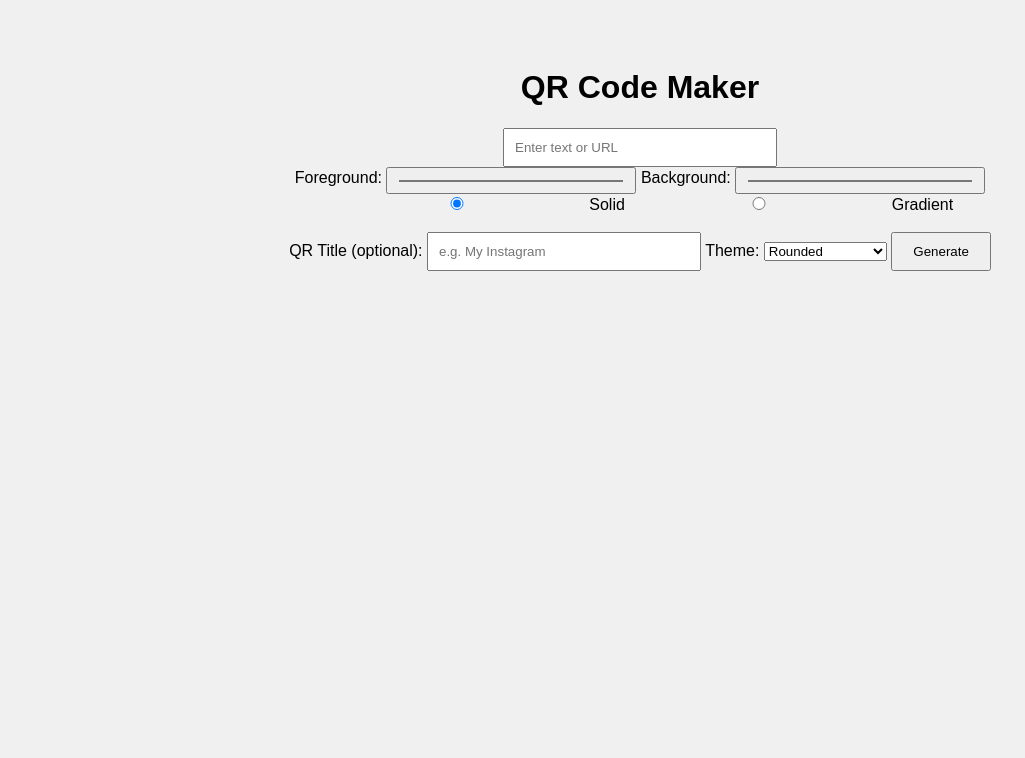
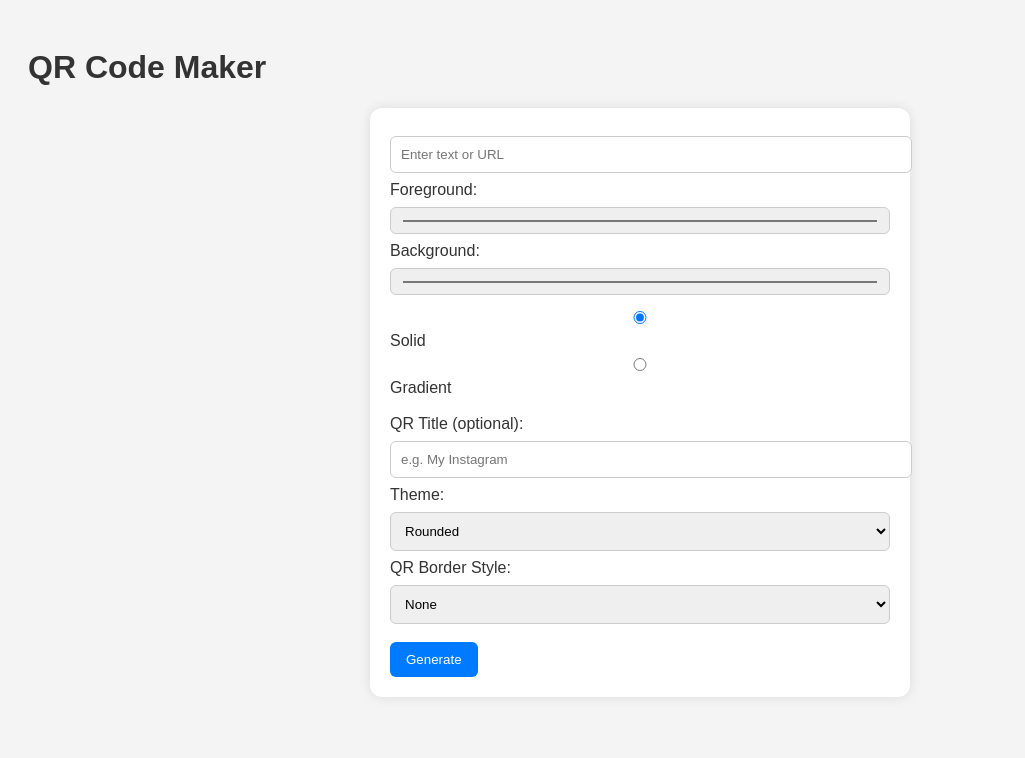
Before and after one commit to yamen1995/qr_code_maker, a Flask app: page / in a window 1280 px wide. Shown: the top 758 px of the page, without its empty margins (0-1025 px from the left). Run offline with Flask 3, Linux system fonts and the light colour scheme.

Commit message:
border styles and improved UI

```diff
--- a/app.py
+++ b/app.py
@@ -74,7 +74,24 @@ def generate_qr():
         draw.text(((new_width - text_width) // 2, 10), title_text, fill=fg_color, font=font)
         new_img.paste(qr_img, ((new_width - qr_img.width) // 2, text_height + 20))
         qr_img = new_img
+    border_style = request.form.get('border', 'none')
 
+    if border_style != 'none':
+      border_thickness = 4 if border_style == 'thin' else 16
+      border_color = fg_color if border_style != 'thin' else (0, 0, 0)
+      new_size = (qr_img.width + 2 * border_thickness, qr_img.height + 2 * border_thickness)
+
+      bordered_img = Image.new("RGB", new_size, color=border_color)
+      bordered_img.paste(qr_img, (border_thickness, border_thickness))
+
+      if border_style == 'rounded':
+        # Add rounded corners by masking
+        mask = Image.new("L", new_size, 0)
+        draw = ImageDraw.Draw(mask)
+        draw.rounded_rectangle([0, 0, *new_size], radius=20, fill=255)
+        qr_img = Image.composite(bordered_img, Image.new("RGB", new_size, bg_color), mask)
+      else:
+        qr_img = bordered_img
     # Return image
     buffer = io.BytesIO()
     qr_img.save(buffer, format='PNG')
--- /dev/null
+++ b/static/script.js
@@ -0,0 +1,15 @@
+document.getElementById('qrForm').addEventListener('submit', async (e) => {
+    e.preventDefault();
+    const formData = new FormData(e.target);
+    const response = await fetch('/generate', {
+  method: 'POST',
+  body: new FormData(e.target)
+});
+const blob = await response.blob();
+const imageUrl = URL.createObjectURL(blob);
+
+document.getElementById('qrImage').src = imageUrl;
+document.getElementById('downloadLink').href = imageUrl;
+document.getElementById('downloadLink').style.display = 'inline-block';
+
+  });
--- a/static/style.css
+++ b/static/style.css
@@ -1,19 +1,37 @@
 body {
   font-family: sans-serif;
-  text-align: center;
-  padding: 40px;
-  background-color: #f0f0f0;
+  background: #f4f4f4;
+  padding: 20px;
+  color: #333;
 }
 
 form {
-  margin-bottom: 20px;
+  background: white;
+  padding: 20px;
+  border-radius: 12px;
+  box-shadow: 0 0 12px rgba(0,0,0,0.1);
+  max-width: 500px;
+  margin: auto;
 }
 
-input {
+input, select {
+  width: 100%;
   padding: 10px;
-  width: 250px;
+  margin: 8px 0;
+  border-radius: 6px;
+  border: 1px solid #ccc;
 }
 
 button {
-  padding: 10px 20px;
+  padding: 10px 16px;
+  border: none;
+  background: #007bff;
+  color: white;
+  border-radius: 6px;
+  cursor: pointer;
+  margin-top: 10px;
 }
+
+button:hover {
+  background: #0056b3;
+}
--- a/templates/index.html
+++ b/templates/index.html
@@ -25,27 +25,18 @@
   <option value="vertical">Vertical Bars</option>
   <option value="circle">Circles</option>
 </select>
+<label for="border">QR Border Style:</label>
+<select name="border" id="border">
+  <option value="none">None</option>
+  <option value="thin">Thin Black Border</option>
+  <option value="thick">Thick Colored Border</option>
+  <option value="rounded">Rounded Colored Border</option>
+</select>
   <button type="submit">Generate</button>
 </form>
 
 <a id="downloadLink" style="display:none;" download="qr.png">Download QR Code</a><br>
 <img id="qrImage" style="margin-top: 20px; max-width: 300px;">
-  <script>
-  document.getElementById('qrForm').addEventListener('submit', async (e) => {
-    e.preventDefault();
-    const formData = new FormData(e.target);
-    const response = await fetch('/generate', {
-  method: 'POST',
-  body: new FormData(e.target)
-});
-const blob = await response.blob();
-const imageUrl = URL.createObjectURL(blob);
-
-document.getElementById('qrImage').src = imageUrl;
-document.getElementById('downloadLink').href = imageUrl;
-document.getElementById('downloadLink').style.display = 'inline-block';
-
-  });
-</script>
+ <script src="{{ url_for('static', filename='script.js') }}"></script>
 </body>
 </html>
```
